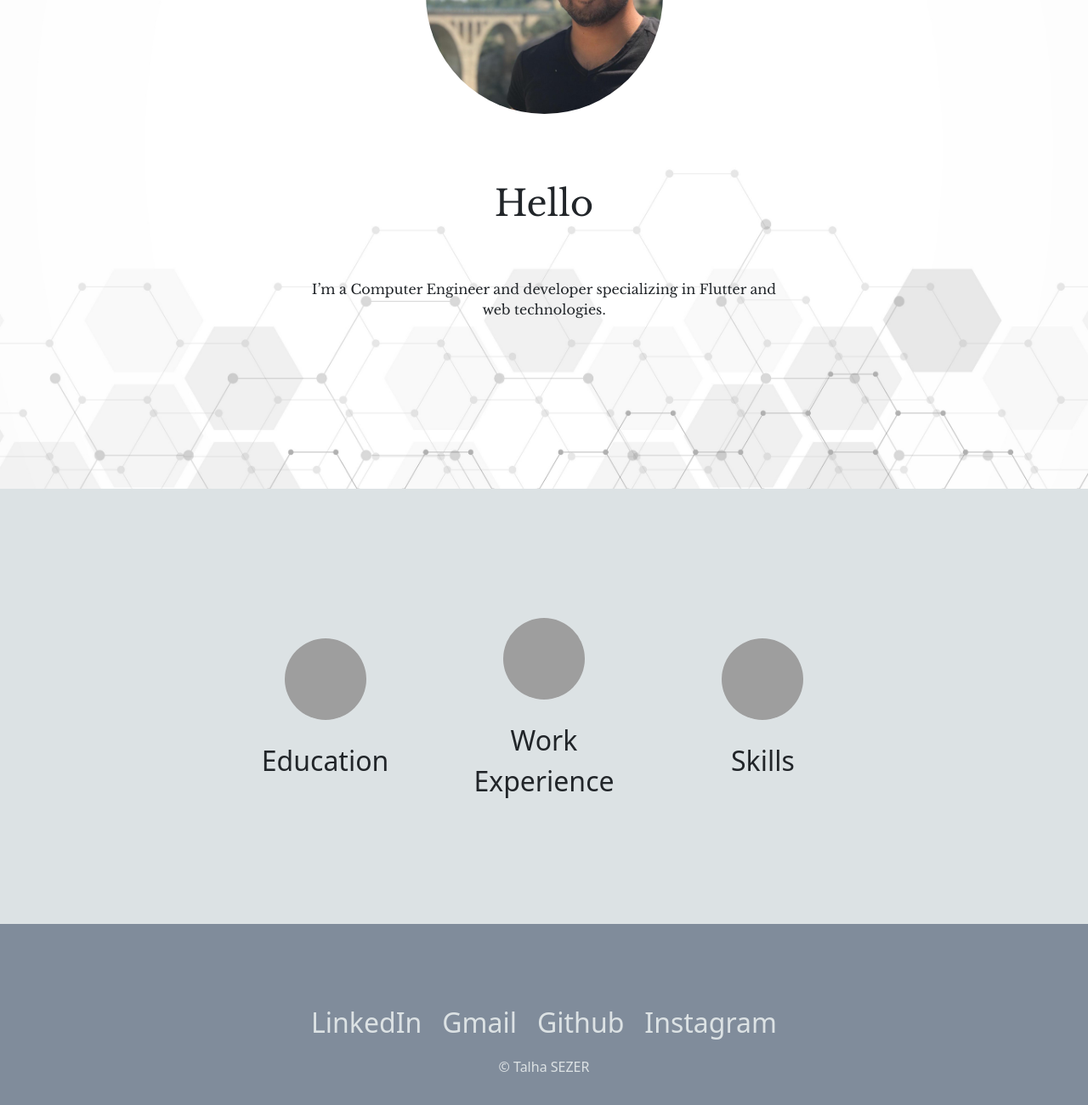
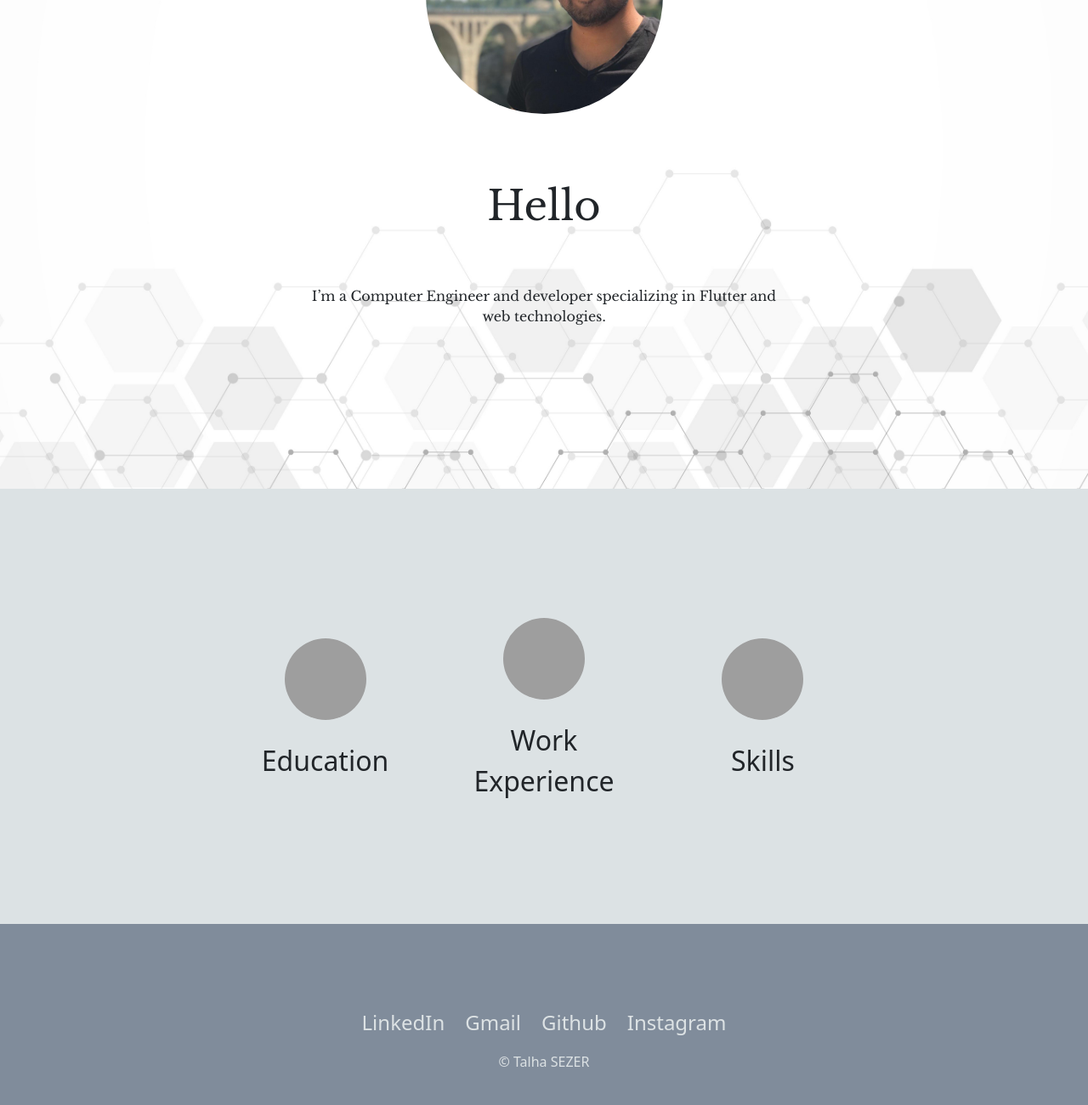
Before and after one commit to mortalh4/personal-website, a plain HTML site: page index.html in a window 1280 px wide. Shown: the part 1025-2325 px from the top of the page at 85% size. Drawn offline with nearby package versions, Linux system fonts and the light colour scheme; grey boxes are pictures that could not be loaded.

Commit message:
update index

```diff
--- a/index.html
+++ b/index.html
@@ -26,7 +26,7 @@
             <div class="column position-relative overflow-hidden" style="display: flex; flex-direction: column; align-items: center;">
                 <div class="col-md-6 profile-section">
                     <img class="profile-photo" src="./images/1614443992211.jpg" alt="Profile Photo" style="margin-bottom: 1rem; max-width: 100%; border-radius: 50%; margin-top: 5rem;">
-                    <h2 style="font-family: 'Libre Baskerville'; margin: 4rem; font-size: 42px;">Hello</h2>
+                    <h2 style="font-family: 'Libre Baskerville'; margin: 4rem; font-size: 3rem;">Hello</h2>
                     <p style="font-family: 'Libre Baskerville', sans-serif; ">I’m a Computer Engineer and developer specializing in Flutter and web technologies. </p>
                 </div>
             </div>
@@ -65,22 +65,22 @@
             <div class="row align-items-center">
               <div class="col">
                     <a href="https://www.linkedin.com/in/talhasezer/" style="color: inherit; text-decoration: none;">
-                        <p style="font-size: 2rem; color: #DCE2E4;">LinkedIn</p>
+                        <p style="font-size: 1.5rem; color: #DCE2E4;">LinkedIn</p>
                     </a>
                 </div>
                 <div class="col">
                     <a href="mailto:talhasezer4@gmail.com" style="color: inherit; text-decoration: none;">
-                        <p style="font-size: 2rem;color: #DCE2E4;">Gmail</p>
+                        <p style="font-size: 1.5rem;color: #DCE2E4;">Gmail</p>
                     </a>
                 </div>
                 <div class="col">
                     <a href="https://github.com/mortalh4" style="color: inherit; text-decoration: none;">
-                        <p style="font-size: 2rem;color: #DCE2E4;">Github</p>
+                        <p style="font-size: 1.5rem;color: #DCE2E4;">Github</p>
                     </a>
                 </div>
                 <div class="col">
                     <a href="https://www.linkedin.com/in/talha-sezer-7b1b3b1b4/" style="color: inherit; text-decoration: none;">
-                        <p style="font-size: 2rem;color: #DCE2E4;">Instagram</p>
+                        <p style="font-size: 1.5rem;color: #DCE2E4;">Instagram</p>
                     </a>
                 </div>
             </div>
```
